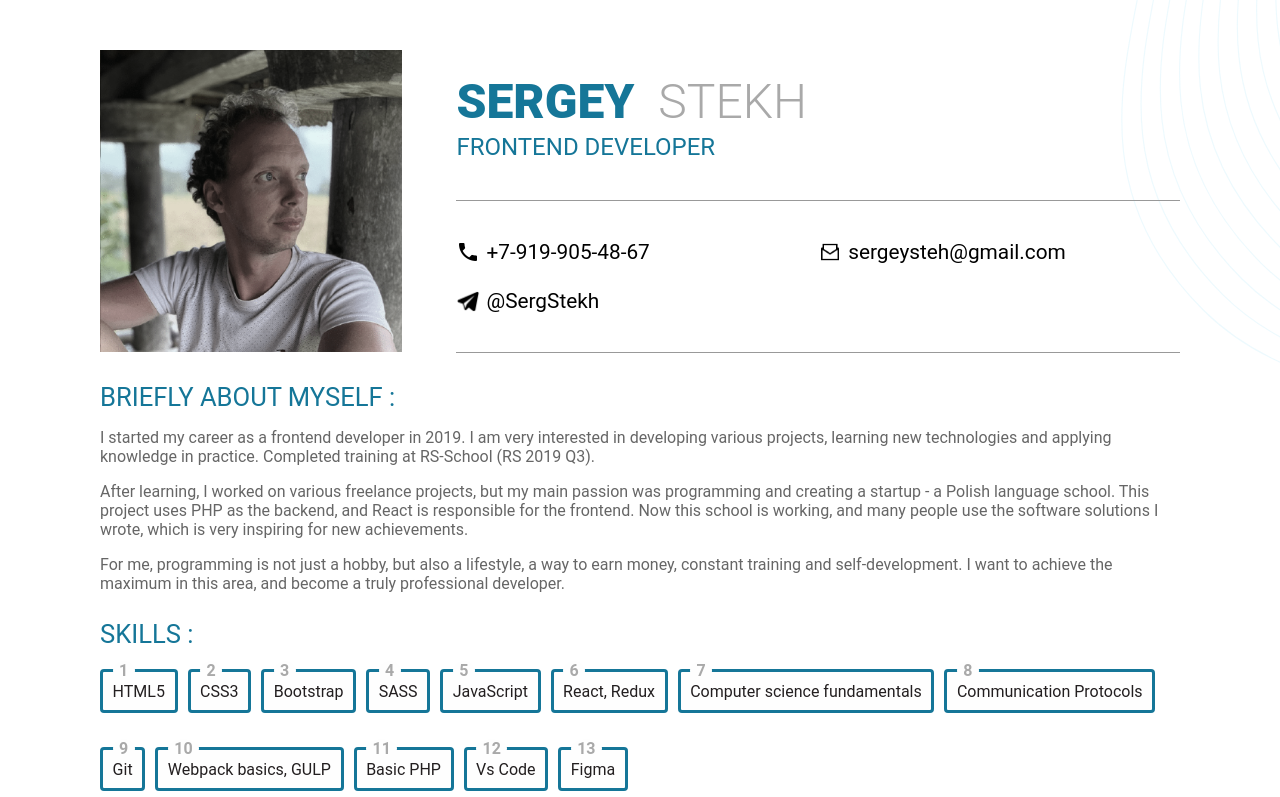
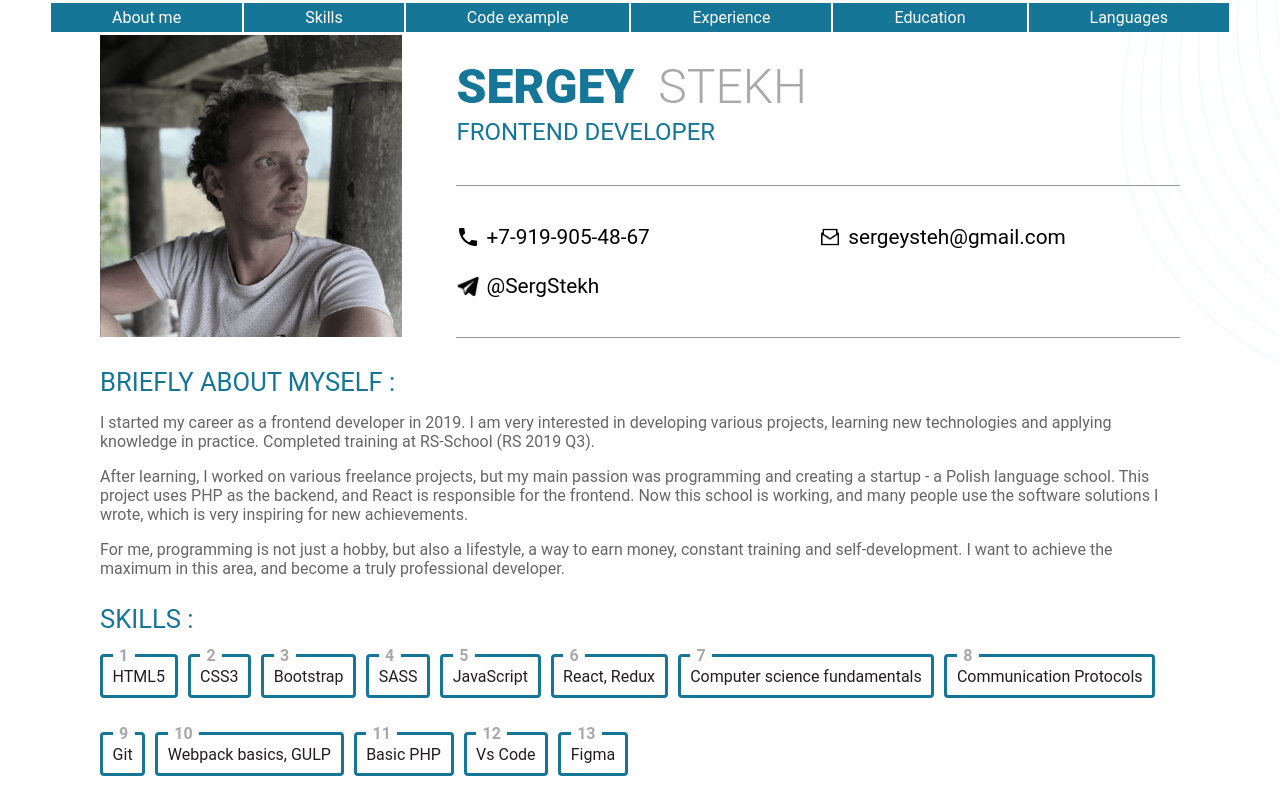
Before and after one commit to SergeyCodeJs/rsschool-cv, a plain HTML site: page index.html in a window 1280 px wide. Shown: the top 797 px of the page. Drawn offline with Linux system fonts and the light colour scheme.

Commit message:
feat: add navigation

```diff
--- a/index.html
+++ b/index.html
@@ -9,6 +9,28 @@
 </head>
 <body>
   <header class="header">
+    <nav class="header__nav navigation">
+      <ul class="navigation__list">
+        <li class="navigation__item">
+          <a class="navigation__link" href="#AboutMe">About me</a>
+        </li>
+        <li class="navigation__item">
+          <a class="navigation__link" href="#Skills">Skills</a>
+        </li>
+        <li class="navigation__item">
+          <a class="navigation__link" href="#CodeExample">Code example</a>
+        </li>
+        <li class="navigation__item">
+          <a class="navigation__link" href="#Experience">Experience</a>
+        </li>
+        <li class="navigation__item">
+          <a class="navigation__link" href="#Education">Education</a>
+        </li>
+        <li class="navigation__item">
+          <a class="navigation__link" href="#Languages">Languages</a>
+        </li>
+      </ul>
+    </nav>
     <div class="avatar">
       <img class="avatar__img" src="avatar.png" alt="avatar">
     </div>
@@ -33,7 +55,7 @@
     </div>
   </header>
   <main>
-    <section class="about">
+    <section class="about" id="AboutMe">
       <h2 class="about__title">
         Briefly About Myself :
       </h2>
@@ -42,7 +64,7 @@
       <p class="about__text"> After learning, I worked on various freelance projects, but my main passion was programming and creating a startup - a Polish language school. This project uses PHP as the backend, and React is responsible for the frontend. Now this school is working, and many people use the software solutions I wrote, which is very inspiring for new achievements.</p>
       <p class="about__text"> For me, programming is not just a hobby, but also a lifestyle, a way to earn money, constant training and self-development. I want to achieve the maximum in this area, and become a truly professional developer.</p>
     </section>
-    <section class="skills">
+    <section class="skills" id="Skills">
       <h2 class="skills__title">Skills :</h2>
       <ol class="skills__list">
         <li class="skills__item">HTML5</li>
@@ -71,7 +93,7 @@
         <li class="soft-skills__item">Able to plan work time (Self-management, Time-management).</li>
       </ul>
     </section>
-    <section class="code-example">
+    <section class="code-example" id="CodeExample">
       <h2 class="code-example__title">Code example :</h2>
       <pre class="code-example__pre">
       <code class="code-example__code">
@@ -126,7 +148,7 @@ return (
       </code>
     </pre>
     </section>
-    <section class="experience">
+    <section class="experience" id="Experience">
       <h2 class="experience__title">Experience :</h2>
       <ul class="experience__list">
         <li class="experience__item experience__item--margin">
@@ -155,7 +177,7 @@ return (
         </li>
       </ul>
     </section>
-    <section class="education">
+    <section class="education" id="Education">
       <h2 class="education__title">Education :</h2>
       <ul class="education__list">
         <li class="education__item">
@@ -190,7 +212,7 @@ return (
         </li>
       </ul>
     </section>
-    <section class="languages">
+    <section class="languages" id="Languages">
       <h2 class="languages__title">Languages: </h2>
       <ul class="languages__list">
         <li class="languages__item">English - Intermediate/Upper-intermediate;</li>
--- a/style.css
+++ b/style.css
@@ -3,6 +3,7 @@ body {
   box-sizing: border-box;
   max-width: 1440px;
   min-width: 320px;
+  min-height: 100vh;
   margin: 0 auto;
   padding: 0 10px;
   font-family: 'Roboto', sans-serif;
@@ -14,6 +15,43 @@ body {
 .header {
   display: grid;
   grid-template-columns: 1fr;
+  padding-top: 65px;
+}
+
+.navigation {
+  position: fixed;
+  top: 2px;
+  left: 10px;
+  right: 10px;
+  z-index: 2;
+}
+
+.navigation__list {
+  display: flex;
+  flex-wrap: wrap;
+  list-style: none;
+  margin: 0;
+  padding: 0;
+}
+
+.navigation__item {
+  border: 1px solid white;
+  text-align: center;
+  flex-grow: 1;
+}
+
+.navigation__link {
+  display: block;
+  text-decoration: none;
+  color: white;
+  padding: 5px;
+  cursor: pointer;
+  background: #157698;
+  transition: all .3s ease-in-out;
+}
+
+.navigation__link:hover {
+  filter: brightness(1.2);
 }
 
 .avatar {
@@ -124,9 +162,14 @@ body {
   transform: scale(1.03);
 }
 
+@media (min-width: 474px) {
+  .header {
+    padding-top: 35px;
+  }
+}
+
 @media (min-width: 550px) {
   .header {
-    padding-top: 50px;
     grid-template-columns: .8fr 1.2fr;
     grid-template-rows: 1fr 1fr;
   }
@@ -161,6 +204,11 @@ body {
     grid-template-rows: 151px 151px;
   }
 
+  .navigation {
+    left: 20px;
+    right: 20px;
+  }
+
   .contacts {
     display: grid;
     align-items: center;
@@ -173,6 +221,11 @@ body {
 @media (min-width: 900px) {
   body {
     padding: 0 50px;
+  }
+
+  .navigation {
+    left: 50px;
+    right: 50px;
   }
 
   body::before {
```
